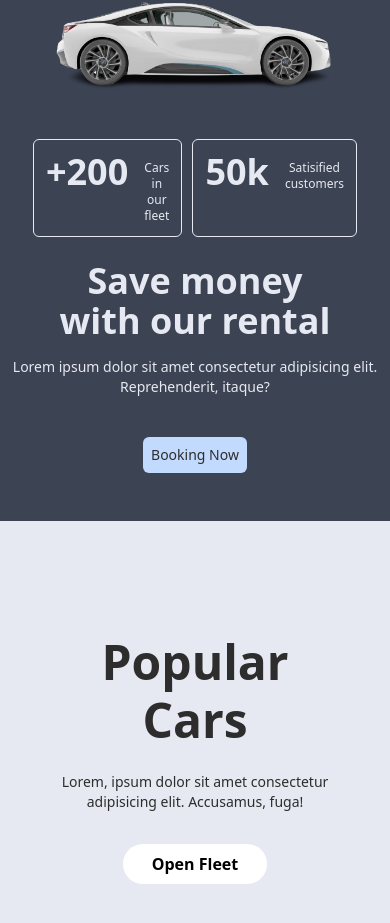
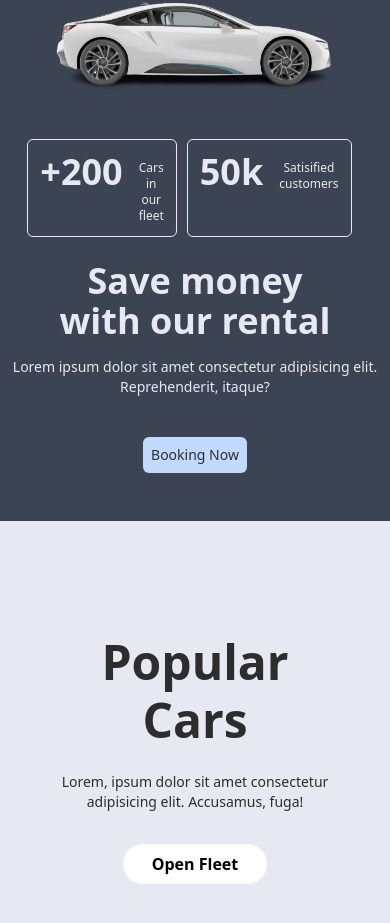
Before and after one commit to Paulhakeem/Dolph, a Nuxt app: page / in a window 390 px wide. Shown: the part 2383-3306 px from the top of the page. Built offline with nearby package versions, Linux system fonts and the light colour scheme; no server answers; the database is empty.

Commit message:
small change

```diff
--- a/assets/main.css
+++ b/assets/main.css
@@ -30,7 +30,7 @@ body {
    #button {
     gap: 10px;
     max-width: 20em;
-    padding-left: 4.5em;
+    padding-left: 3.8em;
    }
    #button1 p {
     padding-top: 1px;
```
